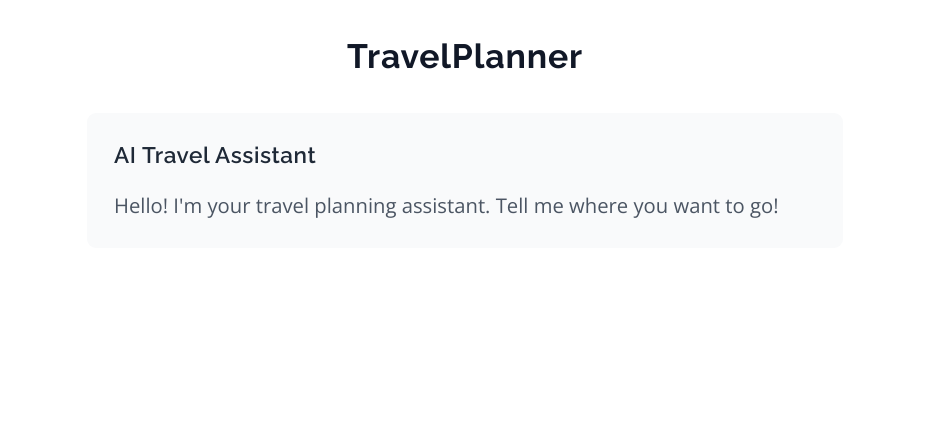
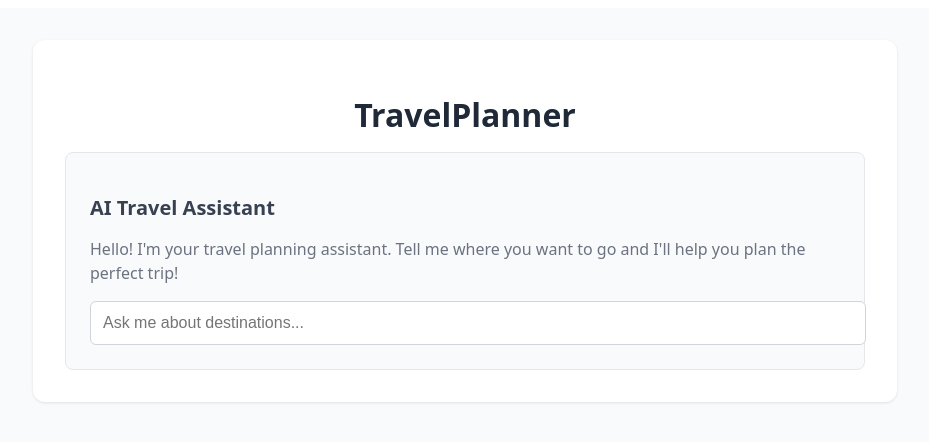
Before and after one commit to mithileshupadhyay/TravelPlanner, a React (Vite) app: page / in a window 1280 px wide. Shown: the top 442 px of the page, without its empty margins (175-1104 px from the left). Built offline with nearby package versions, Linux system fonts and the light colour scheme.

Commit message:
Fix Basic React Setup

```diff
--- a/src/App.tsx
+++ b/src/App.tsx
@@ -2,19 +2,66 @@ import React from 'react';
 
 function App() {
   return (
-    <div className="min-h-screen bg-white">
-      <div className="max-w-4xl mx-auto px-6 py-8">
-        <h1 className="text-3xl font-bold text-gray-900 mb-8 text-center">
+    <div style={{
+      minHeight: '100vh',
+      backgroundColor: '#f8fafc',
+      padding: '2rem',
+      fontFamily: 'system-ui, -apple-system, sans-serif'
+    }}>
+      <div style={{
+        maxWidth: '800px',
+        margin: '0 auto',
+        backgroundColor: 'white',
+        borderRadius: '12px',
+        padding: '2rem',
+        boxShadow: '0 1px 3px rgba(0,0,0,0.1)'
+      }}>
+        <h1 style={{
+          fontSize: '2rem',
+          fontWeight: 'bold',
+          color: '#1f2937',
+          marginBottom: '1rem',
+          textAlign: 'center'
+        }}>
           TravelPlanner
         </h1>
 
-        <div className="bg-gray-50 rounded-lg p-6 max-w-2xl mx-auto">
-          <h2 className="text-xl font-semibold text-gray-800 mb-4">
+        <div style={{
+          backgroundColor: '#f9fafb',
+          padding: '1.5rem',
+          borderRadius: '8px',
+          border: '1px solid #e5e7eb'
+        }}>
+          <h2 style={{
+            fontSize: '1.25rem',
+            fontWeight: '600',
+            color: '#374151',
+            marginBottom: '0.5rem'
+          }}>
             AI Travel Assistant
           </h2>
-          <p className="text-gray-600">
-            Hello! I'm your travel planning assistant. Tell me where you want to go!
+          <p style={{
+            color: '#6b7280',
+            fontSize: '1rem',
+            lineHeight: '1.5'
+          }}>
+            Hello! I'm your travel planning assistant. Tell me where you want to go and I'll help you plan the perfect trip!
           </p>
+
+          <div style={{ marginTop: '1rem' }}>
+            <input
+              type="text"
+              placeholder="Ask me about destinations..."
+              style={{
+                width: '100%',
+                padding: '0.75rem',
+                border: '1px solid #d1d5db',
+                borderRadius: '6px',
+                fontSize: '1rem',
+                outline: 'none'
+              }}
+            />
+          </div>
         </div>
       </div>
     </div>
--- a/src/main.tsx
+++ b/src/main.tsx
@@ -1,7 +1,6 @@
 import { StrictMode } from 'react';
 import { createRoot } from 'react-dom/client';
 import App from './App.tsx';
-import './index.css';
 
 createRoot(document.getElementById('root')!).render(
   <StrictMode>
```
